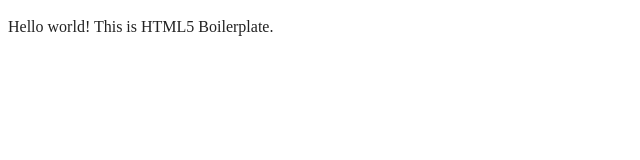
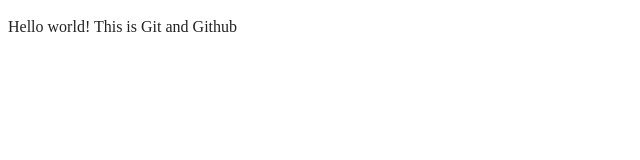
Before and after one commit to RockyRohith05/my-website, a website built with webpack: page index.html in a window 1280 px wide. Shown: the full height of the page, 0-640 px from the left. Built offline with nearby package versions, Linux system fonts and the light colour scheme.

Commit message:
change <p> tag in index.html

```diff
--- a/index.html
+++ b/index.html
@@ -25,7 +25,7 @@
 <body>
 
   <!-- Add your site or application content here -->
-  <p>Hello world! This is HTML5 Boilerplate.</p>
+  <p>Hello world! This is Git and Github</p>
   <script src="js/app.js"></script>
 
 </body>
```
